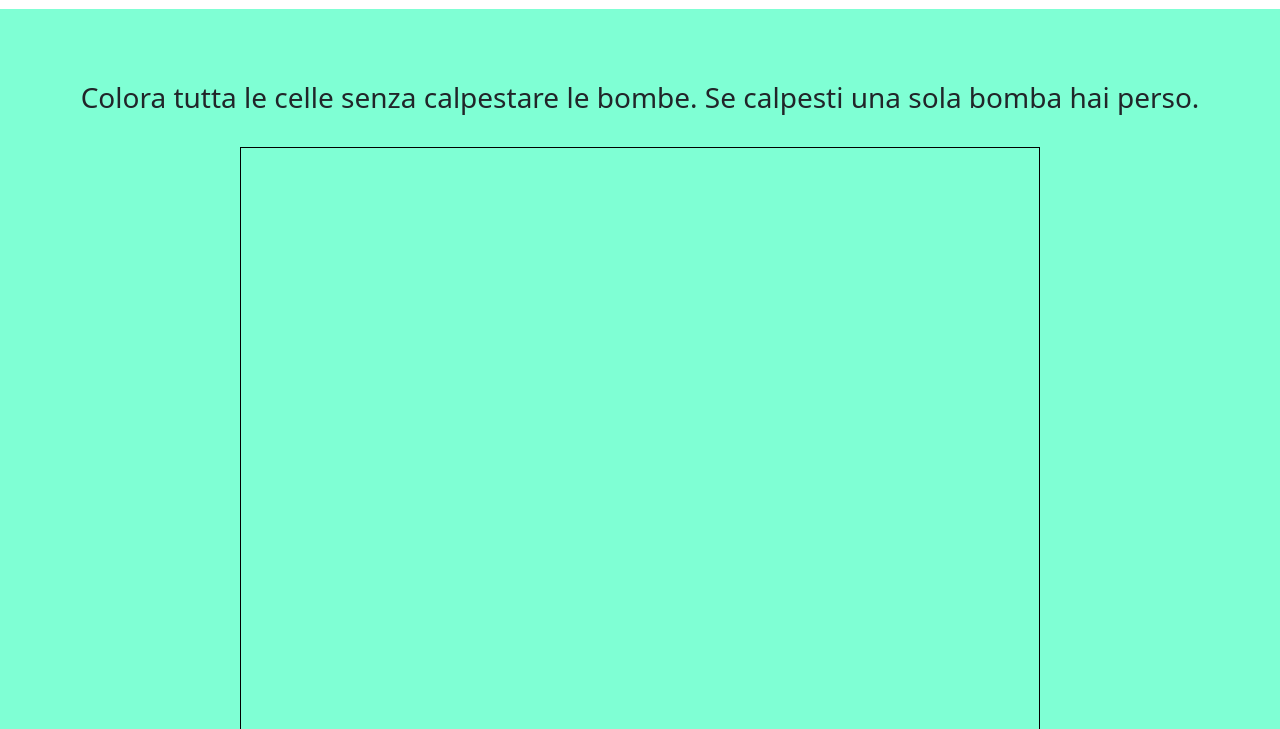
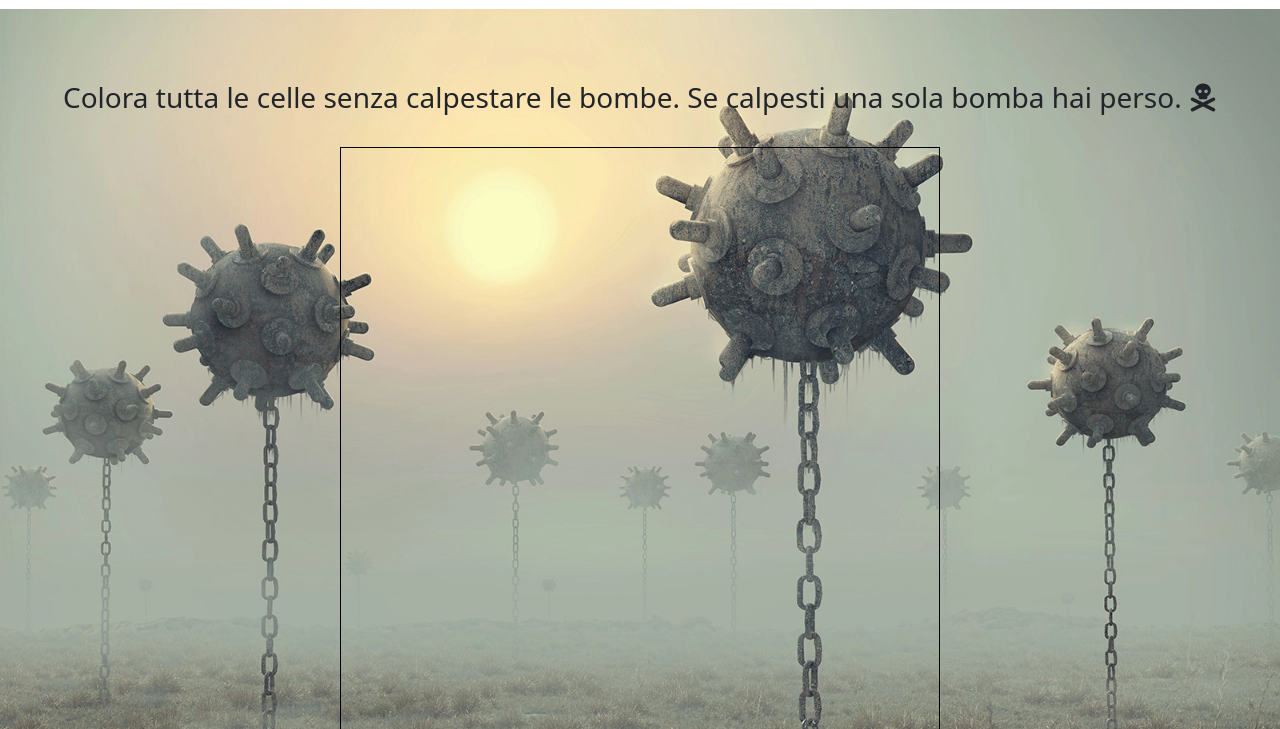
Before and after one commit to Gianmarco-Leone/js-campominato-dom, a plain HTML site: page index.html in a window 1280 px wide. Shown: the part 71-800 px from the top of the page. Drawn offline with nearby package versions, Linux system fonts and the light colour scheme.

Commit message:
modify style

```diff
--- a/css/style.css
+++ b/css/style.css
@@ -16,7 +16,9 @@ header .row {
 MAIN
 ***********/
 main {
-    background-color: #7FFFD4;
+    background-image: url(../img/bomb_4x.webp);
+    background-size: cover;
+    background-repeat: no-repeat;
     display: flex;
     justify-content: center;
     align-items: center;
@@ -27,8 +29,8 @@ main {
     display: flex;
     flex-wrap: wrap;
     border: 1px solid #000;
-    height: 800px;
-    width: 800px;
+    height: 600px;
+    width: 600px;
 }
 
 .square {
@@ -53,7 +55,7 @@ main {
 }
 
 .square.active {
-    background-color: lightblue;
+    background-color: #a88d6a;
     color: #FFF;
 }
 
--- a/index.html
+++ b/index.html
@@ -8,6 +8,11 @@
 
     <!-- TITLE -->
     <title>Campo Minato</title>
+
+    <!-- FONT AWESOME -->
+    <link rel="stylesheet" href="https://cdnjs.cloudflare.com/ajax/libs/font-awesome/6.2.1/css/all.min.css"
+        integrity="sha512-MV7K8+y+gLIBoVD59lQIYicR65iaqukzvf/nwasF0nqhPay5w/9lJmVM2hMDcnK1OnMGCdVK+iQrJ7lzPJQd1w=="
+        crossorigin="anonymous" referrerpolicy="no-referrer" />
 
     <!-- BOOTSTRAP -->
     <link href="https://cdn.jsdelivr.net/npm/bootstrap@5.2.3/dist/css/bootstrap.min.css" rel="stylesheet"
@@ -53,6 +58,7 @@
         <div class="my-4 w-100">
             <p class="text-center h3">
                 Colora tutta le celle senza calpestare le bombe. Se calpesti una sola bomba hai perso.
+                <i class="fa-solid fa-skull-crossbones"></i>
             </p>
         </div>
 
```
Also changed, not shown: img/bomb_4x.webp (added).
